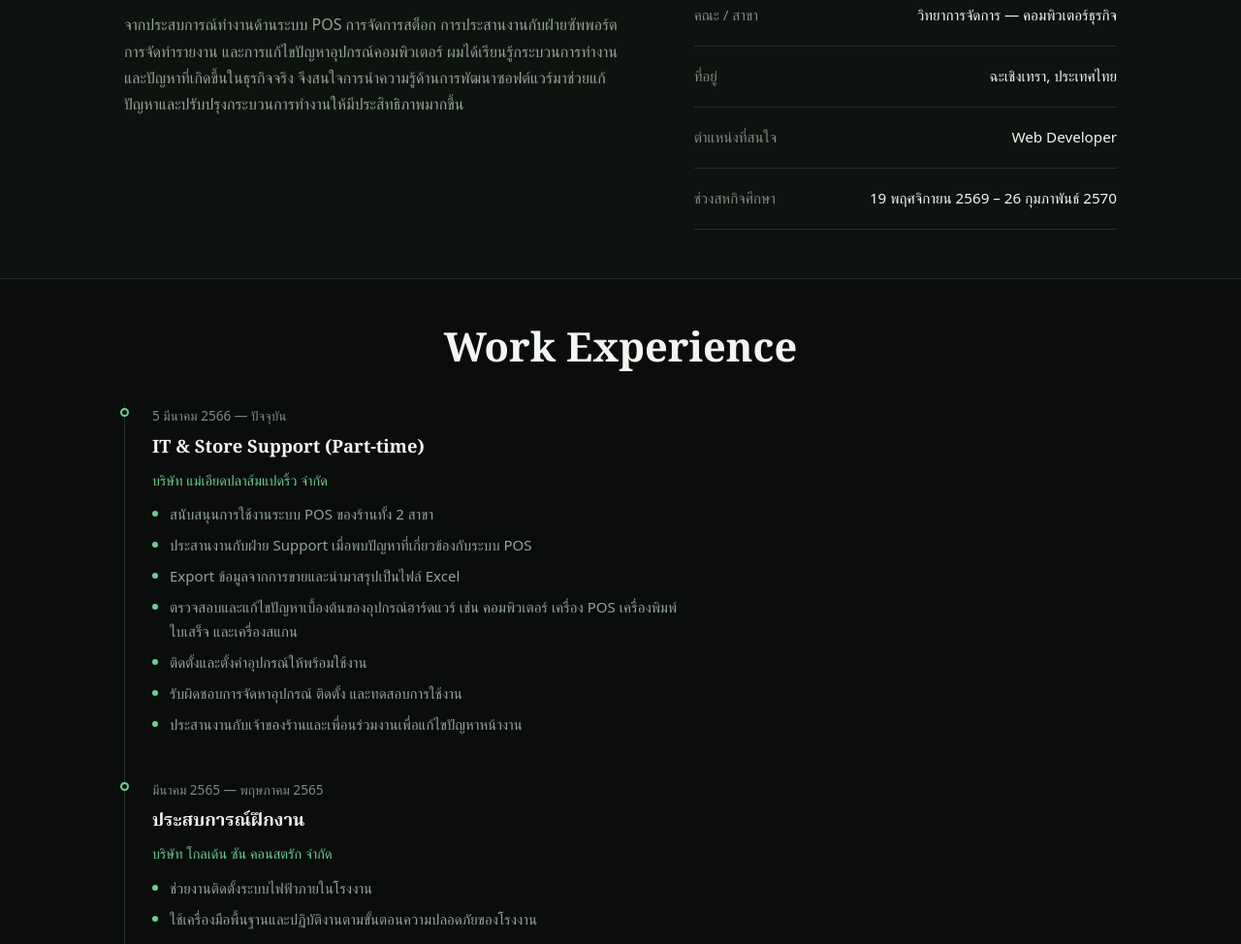
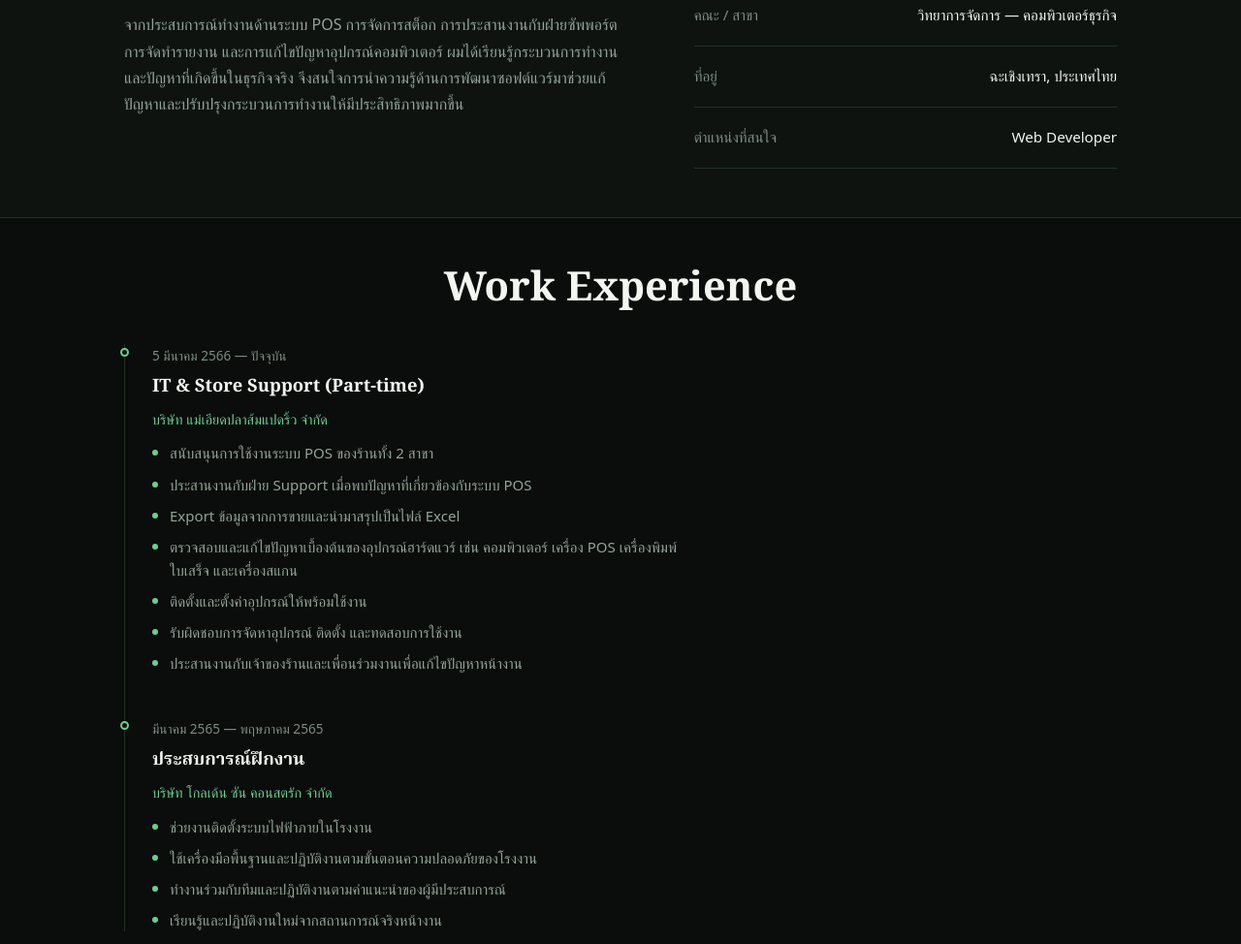
Before and after one commit to PywrksBook/portfolio, a plain HTML site: page index.html in a window 1280 px wide. Shown: the part 1110-2084 px from the top of the page at 97% size. Drawn offline with Linux system fonts and the light colour scheme; a web font is replaced by a local one.

Commit message:
Chore: remove co-op period from About Me section
- Remove factCoop row from index.html About facts

- Remove factCoop/factCoopValue keys from TH and EN translations

- Remove availability period line from README

```diff
--- a/index.html
+++ b/index.html
@@ -96,7 +96,6 @@
           <div class="fact-row"><span data-key="factMajor">คณะ / สาขา</span><span data-key="factMajorValue">วิทยาการจัดการ — คอมพิวเตอร์ธุรกิจ</span></div>
           <div class="fact-row"><span data-key="factLocation">ที่อยู่</span><span data-key="factLocationValue">ฉะเชิงเทรา, ประเทศไทย</span></div>
           <div class="fact-row"><span data-key="factPosition">ตำแหน่งที่สนใจ</span><span data-key="factPositionValue">Web Developer</span></div>
-          <div class="fact-row"><span data-key="factCoop">ช่วงสหกิจศึกษา</span><span data-key="factCoopValue">19 พฤศจิกายน 2569 – 26 กุมภาพันธ์ 2570</span></div>
         </div>
       </div>
     </div>
--- a/translations.js
+++ b/translations.js
@@ -43,8 +43,6 @@
     factLocationValue: "ฉะเชิงเทรา, ประเทศไทย",
     factPosition: "ตำแหน่งที่สนใจ",
     factPositionValue: "Web Developer",
-    factCoop: "ช่วงสหกิจศึกษา",
-    factCoopValue: "19 พฤศจิกายน 2569 – 26 กุมภาพันธ์ 2570",
 
     // Work Experience Section
     workTitle: "Work Experience",
@@ -128,8 +126,6 @@
     factLocationValue: "Chachoengsao, Thailand",
     factPosition: "Position of Interest",
     factPositionValue: "Web Developer",
-    factCoop: "Co-op Period",
-    factCoopValue: "November 19, 2026 – February 26, 2027",
 
     // Work Experience Section
     workTitle: "Work Experience",
```
Also changed, not shown: 1 other file.
